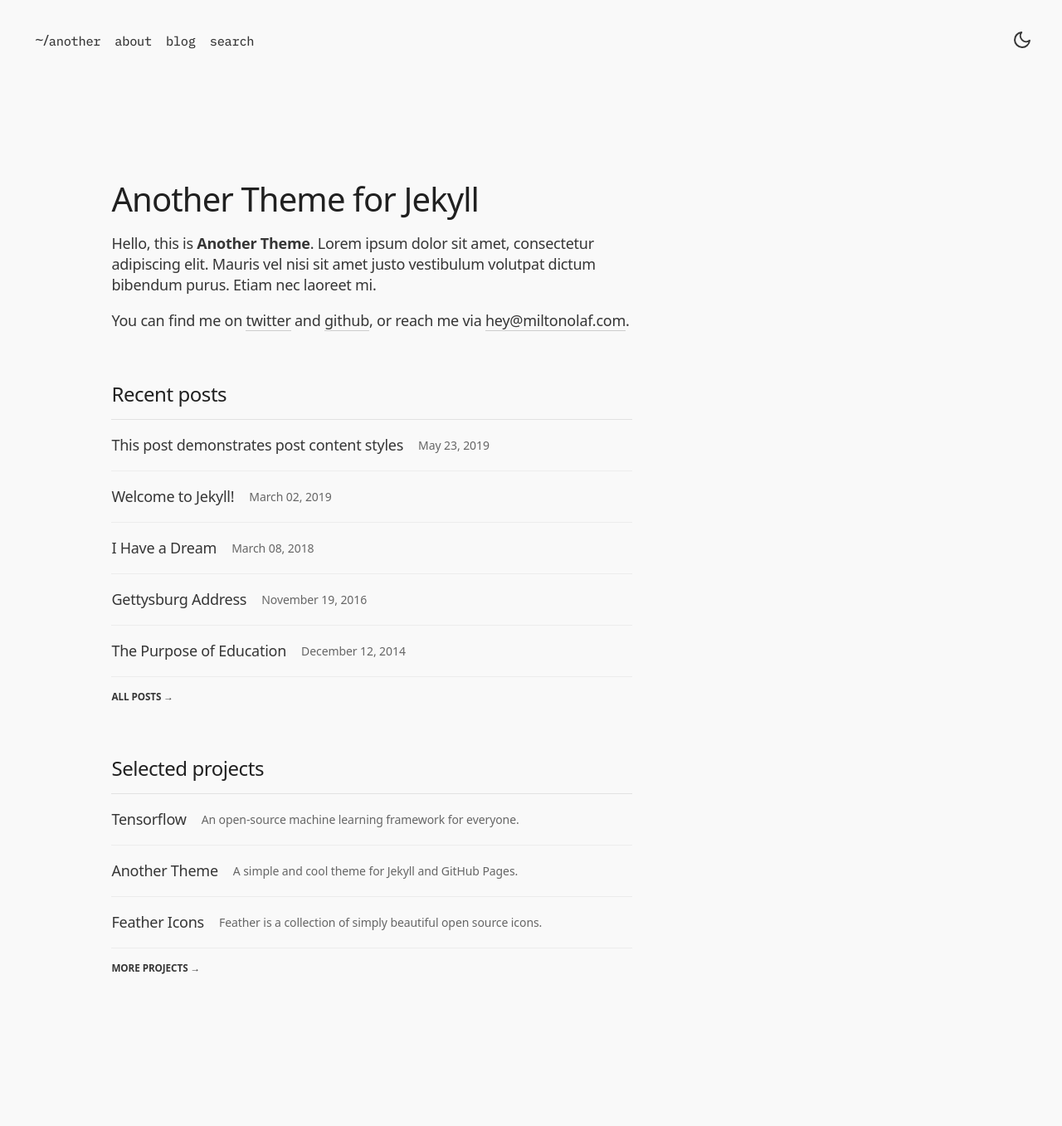
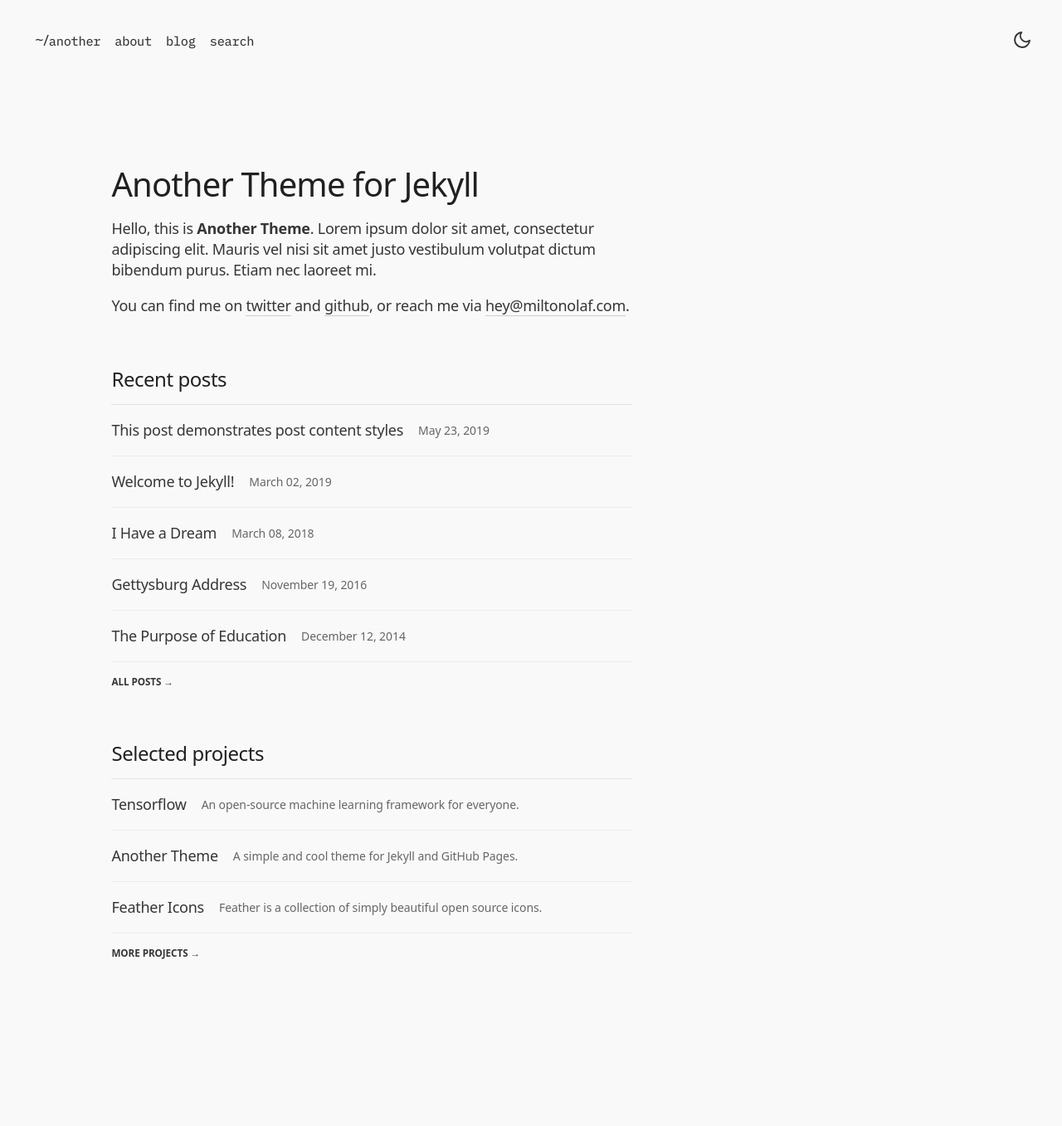
Before and after one commit to miltonparedes/another, a Jekyll site: the page built from index.md, in a window 1280 px wide. Shown: the whole page at 83% size. Built offline with Jekyll 4.4.1, drawn with Linux system fonts in a browser that asks for light colours; some web fonts are replaced; after the commit the page ends 1321 px from its top, so only the background shows below that.

Commit message:
Fix top space

```diff
--- a/_sass/another/_layout.scss
+++ b/_sass/another/_layout.scss
@@ -12,19 +12,19 @@
 
 .container {
   max-width: 100%;
-  padding: 15vh 0;
+  padding: 6rem 0;
   padding-left: 1rem;
   padding-right: 1rem;
   margin-left: 0;
 
-  &.fluid {
-    max-width: 37rem;
-  }
-
   @media (min-width: $medium-breakpoint) {
-    padding: 20vh 0;
+    padding: 9rem 0;
     max-width: 70%;
     margin: auto;
+
+    &.fluid {
+      max-width: 80% !important;
+    }
   }
 }
 
```
